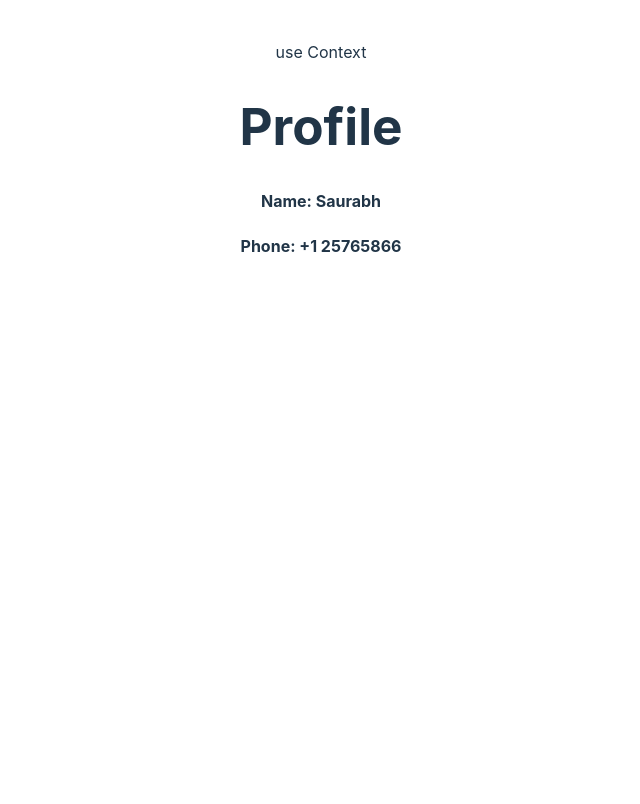
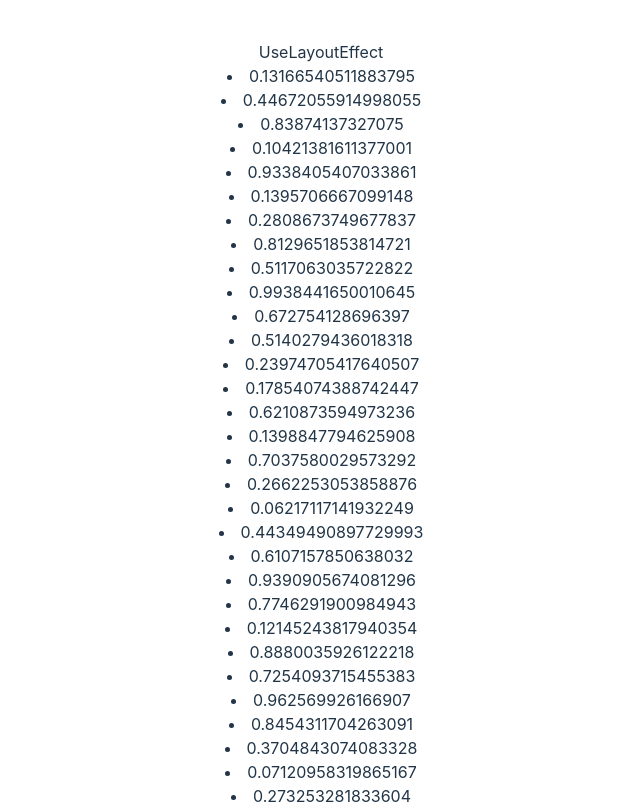
Before and after one commit to saurabhkara/React-Machine-Coding-Exercise, a React (Vite) app in the folder 13.React-hooks-pratice/reacthooks/: page / in a window 1280 px wide. Shown: the top 804 px of the page, without its empty margins (319-959 px from the left). Built offline with nearby package versions, Linux system fonts and the light colour scheme.

Commit message:
31-08-2024

```diff
--- a/13.React-hooks-pratice/reacthooks/src/App.jsx
+++ b/13.React-hooks-pratice/reacthooks/src/App.jsx
@@ -5,6 +5,8 @@ import UseRef from "./components/UseRef";
 import UseState from "./components/UseState";
 import UseCallback from "./components/UseCallback";
 import UseContext from "./components/UseContext";
+import UseReducer from "./components/UseReducer";
+import UseLayoutEffect from "./components/UseLayoutEffect";
 
 function App() {
   return (
@@ -13,7 +15,9 @@ function App() {
     // <UseRef />
     // <UseMemo />
     // <UseCallback />
-    <UseContext />
+    // <UseContext />
+    // <UseReducer />
+    <UseLayoutEffect />
   );
 }
 
--- /dev/null
+++ b/13.React-hooks-pratice/reacthooks/src/components/UseLayoutEffect.jsx
@@ -0,0 +1,22 @@
+import { useLayoutEffect, useEffect } from "react";
+
+export default function UseLayoutEffect() {
+  useEffect(() => {
+    console.log("Use Effect console");
+  });
+
+  useLayoutEffect(() => {
+    console.log("Use Layout effect console");
+  });
+
+  return (
+    <div>
+      UseLayoutEffect
+      {Array(4000)
+        .fill("")
+        .map((item, index) => {
+          return <li key={index}>{Math.random()}</li>;
+        })}
+    </div>
+  );
+}
--- /dev/null
+++ b/13.React-hooks-pratice/reacthooks/src/components/UseReducer.jsx
@@ -0,0 +1,27 @@
+import { useReducer } from "react";
+
+export default function UseReducer() {
+  const initialState = { count: 0 };
+  const reducer = (state, action) => {
+    switch (action.type) {
+      case "increase":
+        return { count: state.count + 1 };
+      case "decrease":
+        return { count: state.count - 1 };
+      default:
+        return state;
+    }
+  };
+  const [state, dispatch] = useReducer(reducer, initialState);
+
+  return (
+    <div>
+      <h1>Use Reducer</h1>
+      <div>
+        <button onClick={() => dispatch({ type: "increase" })}>+</button>
+        <span>{state.count}</span>
+        <button onClick={() => dispatch({ type: "decrease" })}>-</button>
+      </div>
+    </div>
+  );
+}
```
